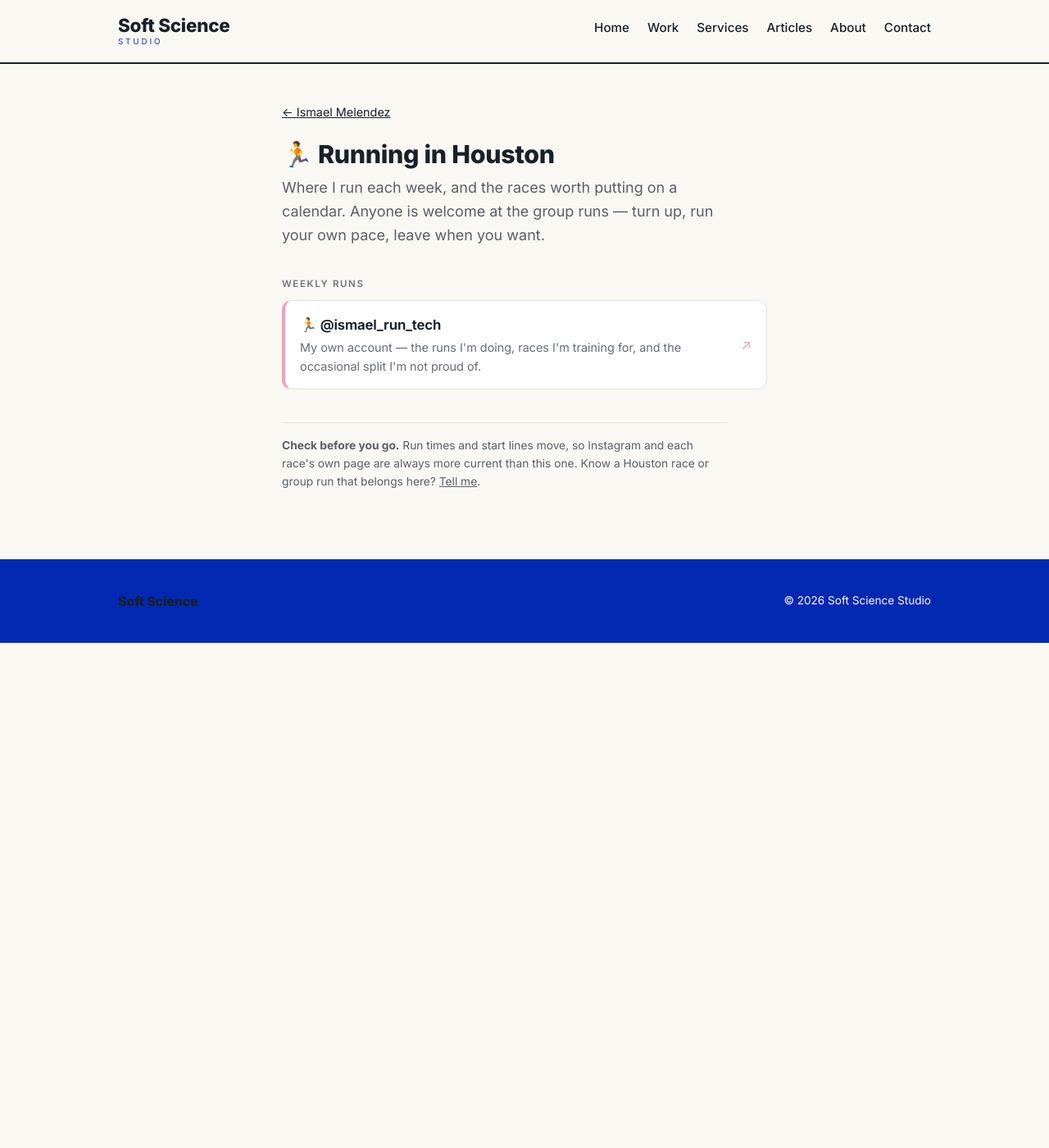
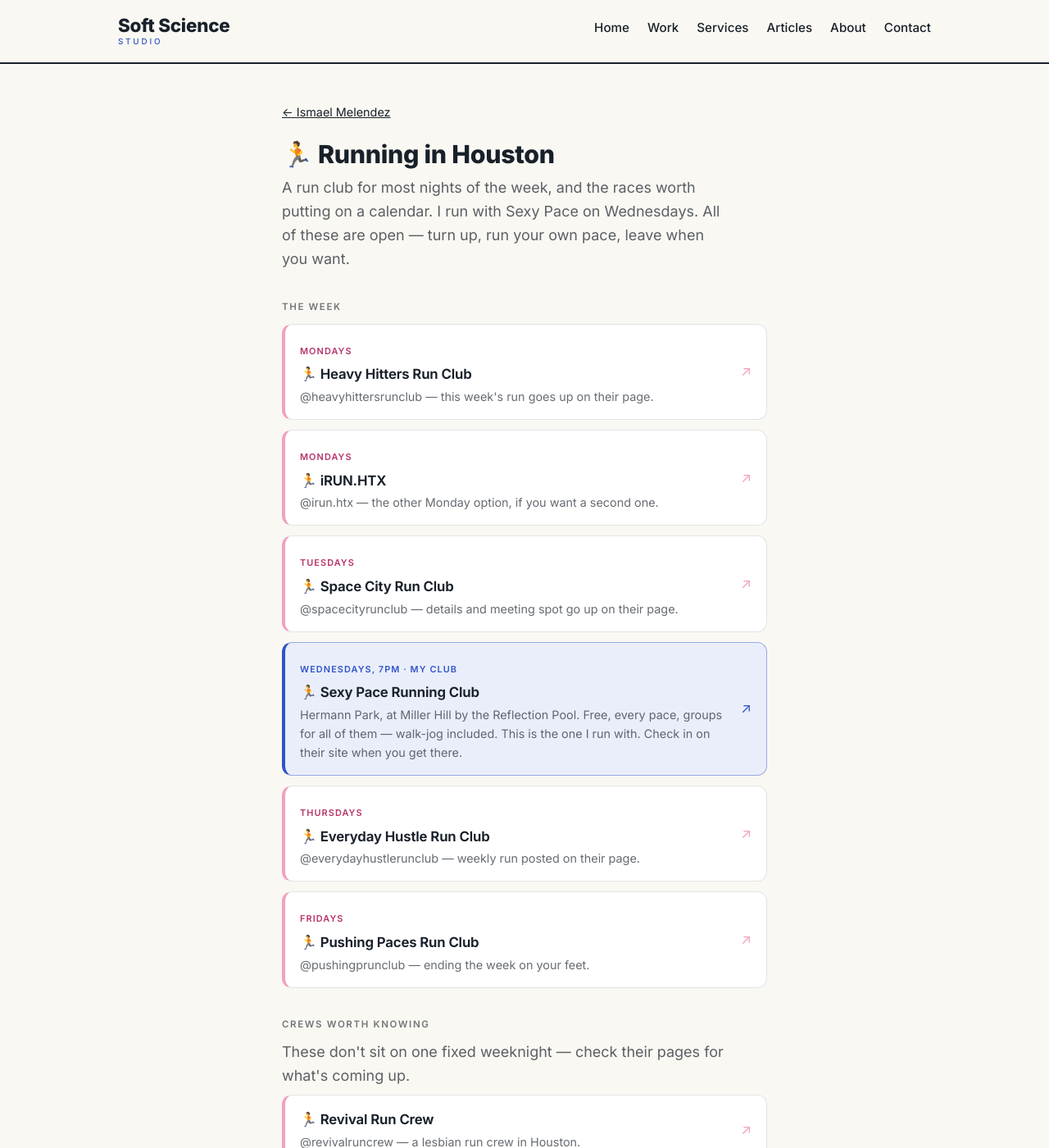
Before and after one commit to imelendez/soft-science-studio, a Jekyll site: the page running/index.html, which Jekyll copies as it is, in a window 1280 px wide and 1400 px high. Shown: the whole window at 82% size. Built offline with Jekyll 4.4.1, drawn with Linux system fonts in a browser that asks for light colours; some of the changed text lies outside the part shown.

Commit message:
List Houston run clubs by day on /running/
A club for most weeknights, ordered by day, because that is how someone
reads this page: it is Tuesday, where do I run?

Club names come from each account's own display name, checked today,
rather than being unpacked from the handle - @pushingprunclub is
"Pushing Paces Run Club", and @spacecityrunclub has no display name set
at all. Krisathon is described in the club's own words.

Only Sexy Pace lists a day, time and meeting point, since its own site
publishes them; everyone else links to Instagram, where a run that moves
stays current.

Sexy Pace is Ismael's club and the card says so. It is also the only
card on the cobalt accent rather than pink - with every card sharing one
accent, "card-featured" amounts to a faint tint and reads as nothing, so
the colour is doing the highlighting.

Co-Authored-By: Claude Opus 5 <noreply@anthropic.com>

```diff
--- a/running/index.html
+++ b/running/index.html
@@ -55,59 +55,135 @@ height="0" width="0" style="display:none;visibility:hidden"></iframe></noscript>
 
   <h1 class="page-title">&#127939; Running in Houston</h1>
   <p class="router-intro">
-    Where I run each week, and the races worth putting on a calendar.
-    Anyone is welcome at the group runs — turn up, run your own pace,
-    leave when you want.
+    A run club for most nights of the week, and the races worth putting on
+    a calendar. I run with Sexy Pace on Wednesdays. All of these are open
+    — turn up, run your own pace, leave when you want.
   </p>
 
-  <h2>Weekly runs</h2>
+  <!--
+    ============================================================
+    THE WEEK. Ordered by day, which is how someone actually reads this
+    ("it's Tuesday, where do I run?"). Rules:
+    1. Club NAMES here are the display names on each account, checked
+       2026-09-24 — not guessed from the handle. @pushingprunclub is
+       "Pushing Paces", not "Pushing P"; @spacecityrunclub had no display
+       name set, so its title comes from the handle itself.
+    2. NO times or meeting points except Sexy Pace, whose own site
+       publishes them. Everyone else's run moves; Instagram is where it
+       stays current. Don't add a time you saw in one post.
+    3. Sexy Pace is Ismael's own club — the card says so. Keep that
+       disclosure on any club or race he's part of or paid by. It is the
+       only card here on the cobalt accent (a-studio) instead of pink:
+       when every card shares an accent, "card-featured" alone is just a
+       faint tint and reads as nothing. The colour IS the highlight, so
+       don't normalise it back to a-body.
+    4. Unique data-cta per link ("running-club-<name>").
+    ============================================================
+  -->
+  <h2>The week</h2>
   <ul class="cards">
-    <!--
-      ============================================================
-      TODO — RUN CLUB INSTAGRAM. Ismael's own account is
-      @ismael_run_tech; the CLUB's account is a different handle and
-      hasn't been supplied yet, so the card is held back rather than
-      published pointing at the wrong place. To finish:
-        1. Put the club's Instagram URL in the href below.
-        2. Name the club in the <span class="t"> line.
-        3. Uncomment the <li>, and delete this comment block.
-      Weekly run details (day, time, meeting point) stay on Instagram,
-      NOT here — they change, and a stale time on this page sends
-      someone to an empty parking lot. Link out, don't restate.
-      ============================================================
-
     <li>
-      <a class="card a-body card-featured" href="INSTAGRAM_URL_HERE"
-         data-external data-cta="running-club-instagram">
-        <span class="timely">Every week</span>
-        <span class="t">&#128247; CLUB_NAME on Instagram</span>
-        <span class="d">Where the week's run gets posted — day, time, and where we meet. Follow it there; details change week to week.</span>
+      <a class="card a-body" href="https://www.instagram.com/heavyhittersrunclub/"
+         data-external data-cta="running-club-heavy-hitters">
+        <span class="timely">Mondays</span>
+        <span class="t">🏃 Heavy Hitters Run Club</span>
+        <span class="d">@heavyhittersrunclub — this week's run goes up on their page.</span>
       </a>
     </li>
-    -->
+    <li>
+      <a class="card a-body" href="https://www.instagram.com/irun.htx/"
+         data-external data-cta="running-club-irun-htx">
+        <span class="timely">Mondays</span>
+        <span class="t">🏃 iRUN.HTX</span>
+        <span class="d">@irun.htx — the other Monday option, if you want a second one.</span>
+      </a>
+    </li>
+    <li>
+      <a class="card a-body" href="https://www.instagram.com/spacecityrunclub/"
+         data-external data-cta="running-club-space-city">
+        <span class="timely">Tuesdays</span>
+        <span class="t">🏃 Space City Run Club</span>
+        <span class="d">@spacecityrunclub — details and meeting spot go up on their page.</span>
+      </a>
+    </li>
+    <li>
+      <a class="card a-studio card-featured" href="https://sexypacerunningclub.com/"
+         data-external data-cta="running-club-sexy-pace">
+        <span class="timely">Wednesdays, 7PM · my club</span>
+        <span class="t">🏃 Sexy Pace Running Club</span>
+        <span class="d">Hermann Park, at Miller Hill by the Reflection Pool. Free, every pace, groups for all of them — walk-jog included. This is the one I run with. Check in on their site when you get there.</span>
+      </a>
+    </li>
+    <li>
+      <a class="card a-body" href="https://www.instagram.com/everydayhustlerunclub/"
+         data-external data-cta="running-club-everyday-hustle">
+        <span class="timely">Thursdays</span>
+        <span class="t">🏃 Everyday Hustle Run Club</span>
+        <span class="d">@everydayhustlerunclub — weekly run posted on their page.</span>
+      </a>
+    </li>
+    <li>
+      <a class="card a-body" href="https://www.instagram.com/pushingprunclub/"
+         data-external data-cta="running-club-pushing-paces">
+        <span class="timely">Fridays</span>
+        <span class="t">🏃 Pushing Paces Run Club</span>
+        <span class="d">@pushingprunclub — ending the week on your feet.</span>
+      </a>
+    </li>
+  </ul>
+
+  <h2>Crews worth knowing</h2>
+  <p class="router-intro">
+    These don't sit on one fixed weeknight — check their pages for what's
+    coming up.
+  </p>
+  <ul class="cards">
+    <li>
+      <a class="card a-body" href="https://www.instagram.com/revivalruncrew/"
+         data-external data-cta="running-club-revival">
+        <span class="t">🏃 Revival Run Crew</span>
+        <span class="d">@revivalruncrew — a lesbian run crew in Houston.</span>
+      </a>
+    </li>
+    <li>
+      <a class="card a-body" href="https://www.instagram.com/krisathon/"
+         data-external data-cta="running-club-krisathon">
+        <span class="t">🏃 Krisathon</span>
+        <span class="d">@krisathon — in their own words, Houston's LGBT and beginner-friendly run club. A good first one if you've never done a group run.</span>
+      </a>
+    </li>
+  </ul>
+
+  <h2>Not a run, same people</h2>
+  <ul class="cards">
+    <li>
+      <a class="card a-body" href="https://www.instagram.com/coffee_perreohtx/"
+         data-external data-cta="running-coffee-perreo">
+        <span class="t">☕ Coffee &amp; Perreo</span>
+        <span class="d">@coffee_perreohtx — a Houston day party. Dates go up on their page.</span>
+      </a>
+    </li>
     <li>
       <a class="card a-body" href="https://www.instagram.com/ismael_run_tech/"
          data-external data-cta="running-ismael-instagram">
-        <span class="t">&#127939; @ismael_run_tech</span>
-        <span class="d">My own account — the runs I'm doing, races I'm training for, and the occasional split I'm not proud of.</span>
+        <span class="t">📱 @ismael_run_tech</span>
+        <span class="d">Where I post which of these I'm actually at, and the races I'm training for.</span>
       </a>
     </li>
   </ul>
 
   <!--
     ============================================================
-    RACES — same rules as the weekend events page:
-    1. Verify every date, distance, and price on the race's OWN page
-       before listing it. Never guess a start time or an address.
-    2. Unique data-cta per link ("running-<short-race-name>").
-    3. Drop each race once it has passed. An out-of-date race list is
-       worse than a short one.
-    4. If Ismael is paid, comped, or rewarded for promoting a race, the
-       card must say so — see the Breakaway cards on /me/ and /events/.
-    5. A race that is also the week's highlighted event can appear on
-       /events/ as well; this page is the standing list, /events/ is
-       the weekly one.
-    Nothing verified is listed yet — add the first races here.
+    RACES — nothing verified is listed yet. Same rules as the weekend
+    events page:
+    1. Verify every date, distance, and price on the race's OWN page.
+       Never guess a start time or an address.
+    2. Unique data-cta per link ("running-race-<short-name>").
+    3. Drop each race once it has passed.
+    4. If Ismael is paid, comped, or rewarded to promote a race, the card
+       must say so — see the Breakaway cards on /me/ and /events/.
+    5. A race can also be the week's highlighted event on /events/: this
+       page is the standing list, /events/ is the weekly one.
     ============================================================
   -->
 
```
